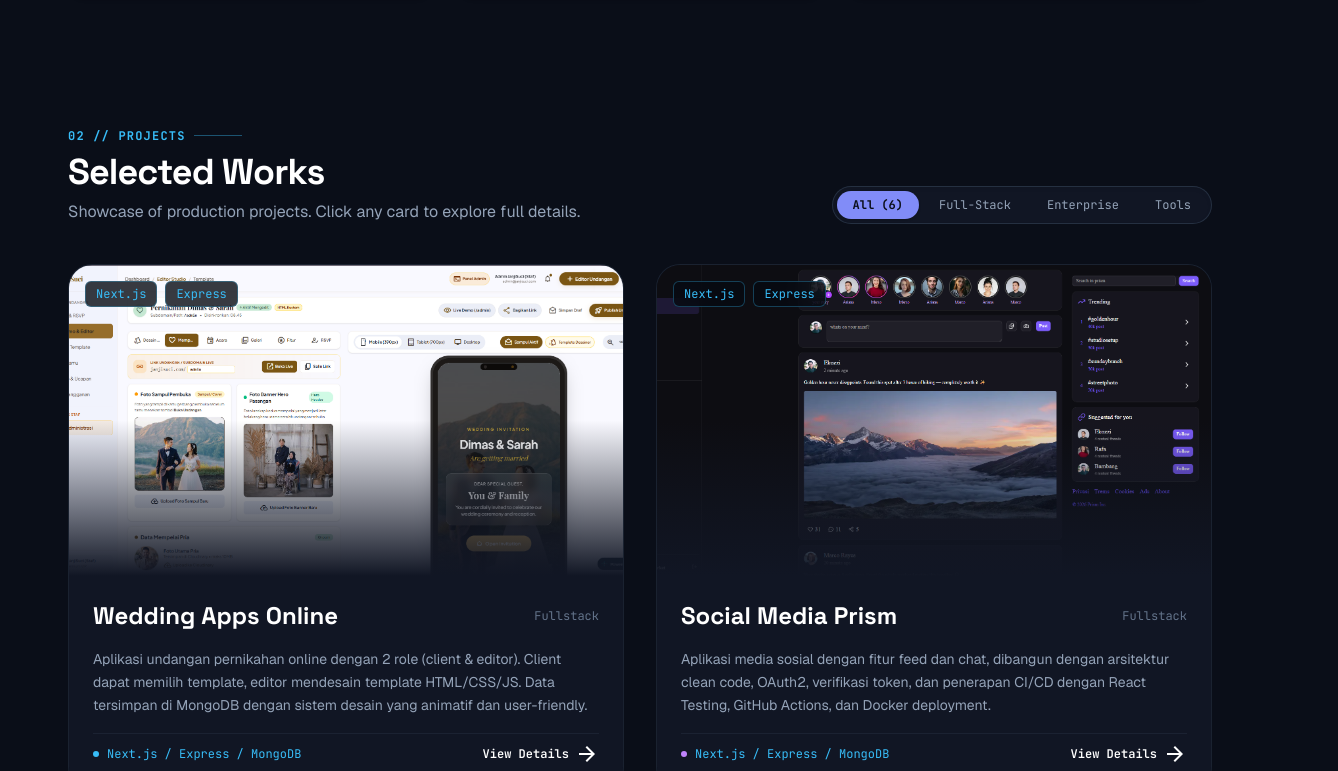
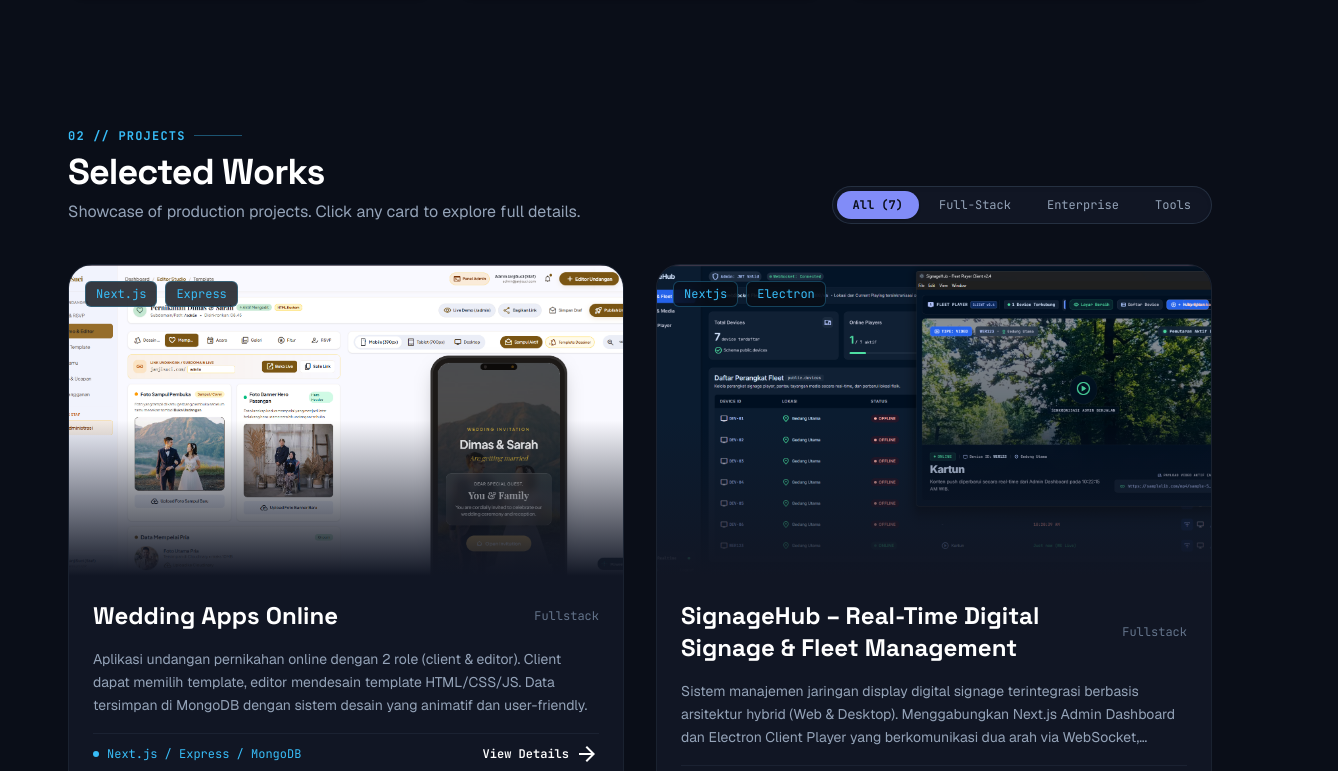
Before and after one commit to AhasEkoSeptianto/web-portofolio-v3, a Next.js app: page / in a window 1280 px wide. Shown: the part 2023-2794 px from the top of the page, 1338 px wide, since content can reach past the window. Built offline with nearby package versions, Linux system fonts and the light colour scheme.

Commit message:
added project exp

```diff
--- a/Project.ts
+++ b/Project.ts
@@ -33,6 +33,25 @@ export const Project: ProjectProps[] = [
       "Mengimplementasikan arsitektur role-based dengan Next.js frontend, Express REST API, dan MongoDB untuk menyimpan template serta data user secara terstruktur.",
   },
   {
+    name: "SignageHub – Real-Time Digital Signage & Fleet Management",
+    tech: "Next.js / Electron / WebSocket / Supabase postgress",
+    desc: "Sistem manajemen jaringan display digital signage terintegrasi berbasis arsitektur hybrid (Web & Desktop). Menggabungkan Next.js Admin Dashboard dan Electron Client Player yang berkomunikasi dua arah via WebSocket, memungkinkan administrator melakukan remote push video secara instan, pemantauan status perangkat secara real-time, simulasi player interaktif, serta sinkronisasi data persisten dengan Supabase.",
+    site_preview: "https://signage-control-panel.onrender.com/",
+    github_code: "https://github.com/AhasEkoSeptianto/Signage-Control-Panel",
+    image: "/images-project/Signase.png",
+    category: "fullstack",
+    techPills: ["Nextjs", "Electron", "Postgressql", "Antigravity"],
+    stats: [
+      { label: "Sync Engine", val: "Live WebSocket" },
+      { label: "Architecture", val: "Hybrid Web/Desktop" },
+      { label: "Database", val: "Supabase PG" },
+    ],
+    challenge:
+      "Membangun komunikasi dua arah dengan latensi rendah antara Web Dashboard dan aplikasi desktop Electron untuk distribusi video dan telemetri perangkat secara real-time, serta memvalidasi otentikasi Device ID agar hanya perangkat resmi yang dapat terhubung.",
+    solution:
+      "Mengimplementasikan server WebSocket custom dengan role-based message routing, handshake token security, validasi Device ID terpusat ke database Supabase PostgreSQL, serta in-dashboard player simulator untuk pengujian tampilan langsung.",
+  },
+  {
     name: "Social Media Prism",
     tech: "Next.js / Express / MongoDB",
     desc: "Aplikasi media sosial dengan fitur feed dan chat, dibangun dengan arsitektur clean code, OAuth2, verifikasi token, dan penerapan CI/CD dengan React Testing, GitHub Actions, dan Docker deployment.",
@@ -56,7 +75,8 @@ export const Project: ProjectProps[] = [
     tech: "React.js / Express / MongoDB",
     desc: "Website universitas dengan fitur boarding informasi dan pencatatan kemahasiswaan, fitur login sebagai admin yang juga dapat mendata dosen dan pengelola kampus.",
     site_preview: "https://website-stikomckid-v2.netlify.app/",
-    github_code: "https://github.com/AhasEkoSeptianto/website-stikomckiv2-react",
+    github_code:
+      "https://github.com/AhasEkoSeptianto/website-stikomckiv2-react",
     image: "/images-project/web_stikomcki.png",
     category: "enterprise",
     techPills: ["React.js", "Express", "MongoDB"],
@@ -75,7 +95,8 @@ export const Project: ProjectProps[] = [
     tech: "React / Express / MongoDB",
     desc: "Website pendataan UMKM dengan fitur menampilkan kartu keanggotaan digital. Dibangun sebagai project ujian KKP.",
     site_preview: "https://keanggotaan-umkm-paguyuban.netlify.app/",
-    github_code: "https://github.com/AhasEkoSeptianto/kkp_pendataananggotaumkm.git",
+    github_code:
+      "https://github.com/AhasEkoSeptianto/kkp_pendataananggotaumkm.git",
     image: "/images-project/umkm_paguyuban.jpeg",
     category: "enterprise",
     techPills: ["React", "Express", "MongoDB"],
```
Also changed, not shown: public/images-project/Signase.png (added).
